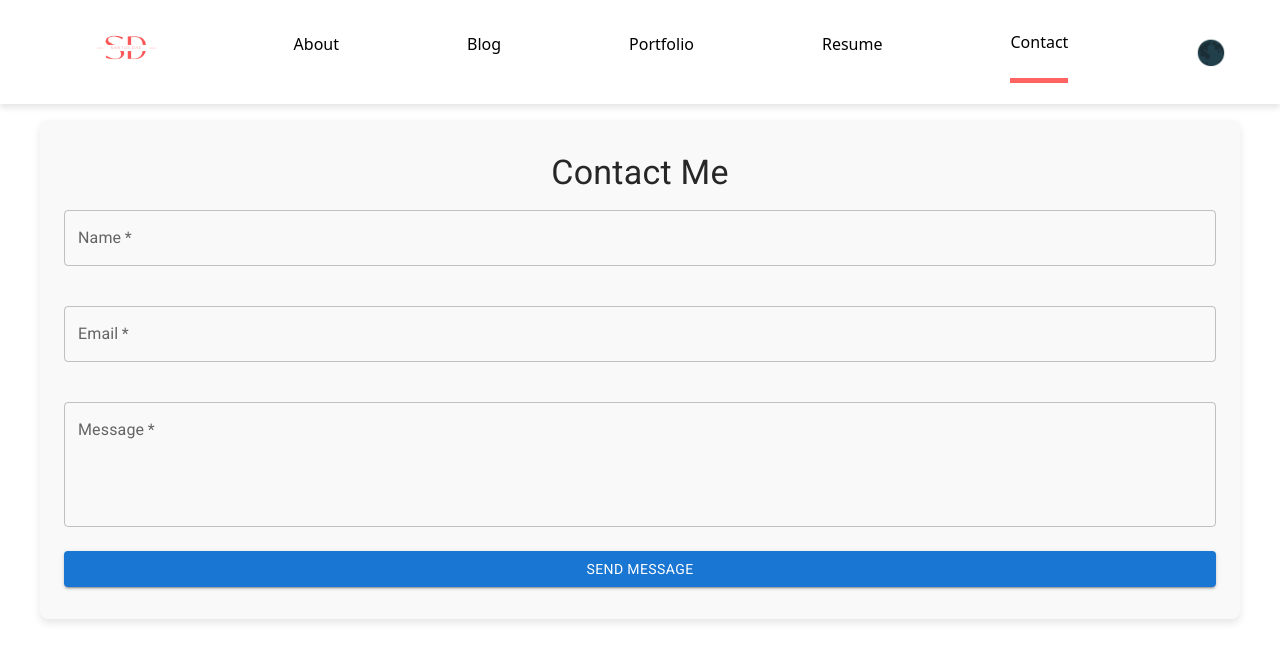
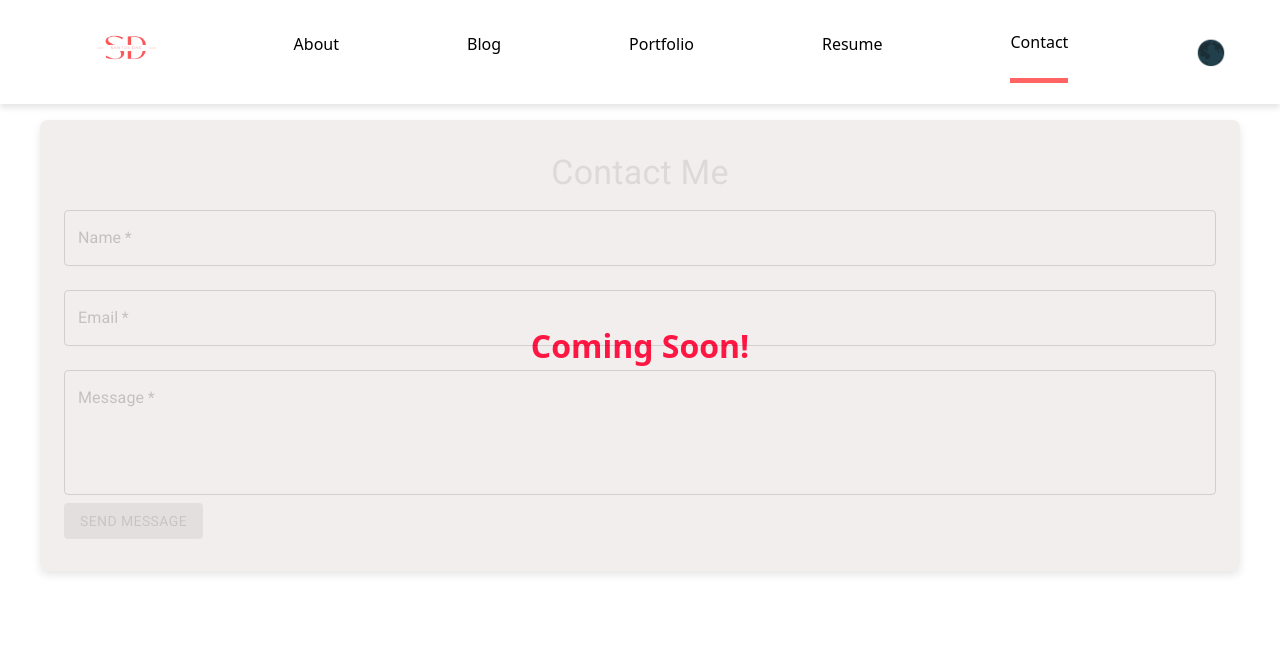
Before and after one commit to caffeineandc0de/my_profile, a React (Create React App) app: page /contact in a window 1280 px wide. Shown: the top 662 px of the page. Built offline with nearby package versions, Linux system fonts and the light colour scheme.

Commit message:
contact screen added

```diff
--- a/src/components/ContactMe/Contact.module.scss
+++ b/src/components/ContactMe/Contact.module.scss
@@ -1,17 +1,29 @@
 .contactContainer {
+    position: relative;
     padding: 2rem;
-    background-color: #f9f9f9;
+    background-color: rgba(230, 221, 221, 0.5);
     border-radius: 8px;
     box-shadow: 0 4px 8px rgba(0, 0, 0, 0.1);
+    backdrop-filter: blur(5px);
 }
 
 .title {
+    margin-bottom: 1rem;
     text-align: center;
-    margin-bottom: 2rem;
+    color: rgba(42, 41, 41, 0.1);
 }
 
 .form {
-    display: flex;
-    flex-direction: column;
-    gap: 1rem;
+    opacity: 0.5;
 }
+
+.comingSoonMessage {
+    position: absolute;
+    top: 50%;
+    left: 50%;
+    transform: translate(-50%, -50%);
+    font-size: 2rem;
+    color: #ff1744;
+    font-weight: bold;
+    text-align: center;
+}
--- a/src/components/ContactMe/ContactMe.js
+++ b/src/components/ContactMe/ContactMe.js
@@ -22,6 +22,12 @@ const ContactMe = () => {
 
     return (
         <Container className={Style.contactContainer}>
+            {/* Coming Soon Message */}
+            <Box className={Style.comingSoonMessage}>
+                Coming Soon!
+            </Box>
+
+            {/* You can keep the form for future use */}
             <Typography variant="h4" component="h1" className={Style.title}>
                 Contact Me
             </Typography>
@@ -34,6 +40,7 @@ const ContactMe = () => {
                     required
                     fullWidth
                     margin="normal"
+                    disabled
                 />
                 <TextField
                     label="Email"
@@ -43,6 +50,7 @@ const ContactMe = () => {
                     required
                     fullWidth
                     margin="normal"
+                    disabled
                 />
                 <TextField
                     label="Message"
@@ -54,8 +62,9 @@ const ContactMe = () => {
                     multiline
                     rows={4}
                     margin="normal"
+                    disabled
                 />
-                <Button type="submit" variant="contained" color="primary">
+                <Button type="submit" variant="contained" color="primary" disabled>
                     Send Message
                 </Button>
             </form>
```
